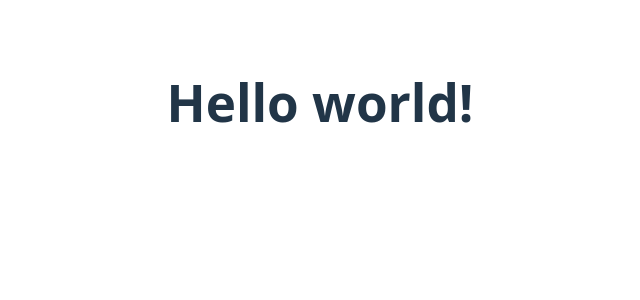
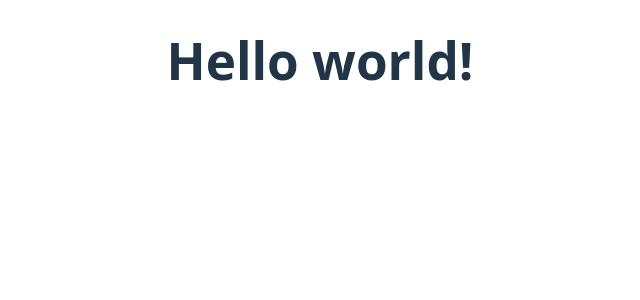
Before and after one commit to GabrielGodoi987/ToyStore-frontend, a Vue app: page / in a window 1280 px wide. Shown: the top 300 px of the page, without its empty margins (320-960 px from the left). Built offline with nearby package versions, Linux system fonts and the light colour scheme.

Commit message:
configuration of tailwind css and theming the project

```diff
--- a/package.json
+++ b/package.json
@@ -9,7 +9,10 @@
     "preview": "vite preview"
   },
   "dependencies": {
-    "vue": "^3.5.13"
+    "@tailwindcss/vite": "^4.0.15",
+    "tailwindcss": "^4.0.15",
+    "vue": "^3.5.13",
+    "vue-router": "^4.5.0"
   },
   "devDependencies": {
     "@vitejs/plugin-vue": "^5.2.1",
--- /dev/null
+++ b/src/css/tailwind.variables.css
@@ -0,0 +1,11 @@
+@import "tailwindcss";
+
+@theme {
+    --color-primary: oklch(0.257 0.09 281.288);
+    --color-secondary: oklch(0.488 0.243 264.376);
+    --color-accent: oklch(0.962 0.018 272.314);
+    --color-negative: oklch(0.577 0.245 27.325);
+    --color-warning: oklch(0.852 0.199 91.936);
+    --color-info: oklch(0.546 0.245 262.881);
+    --color-success: oklch(0.596 0.145 163.225)
+}
--- a/src/style.css
+++ b/src/style.css
@@ -1,16 +1,6 @@
-@tailwind base;
-@tailwind components;
-@tailwind utilities;
-
 :root {
   font-family: system-ui, Avenir, Helvetica, Arial, sans-serif;
   line-height: 1.5;
-  font-weight: 400;
-
-  color-scheme: light dark;
-  color: rgba(255, 255, 255, 0.87);
-  background-color: #242424;
-
   font-synthesis: none;
   text-rendering: optimizeLegibility;
   -webkit-font-smoothing: antialiased;
--- a/vite.config.ts
+++ b/vite.config.ts
@@ -1,7 +1,8 @@
 import { defineConfig } from 'vite'
 import vue from '@vitejs/plugin-vue'
+import tailwindcss from '@tailwindcss/vite'
 
 // https://vite.dev/config/
 export default defineConfig({
-  plugins: [vue()],
+  plugins: [vue(), tailwindcss()],
 })
```
Also changed, not shown: src/main.ts (+6 -5 lines), 1 other file (tests, documents, lock files or other folders).
